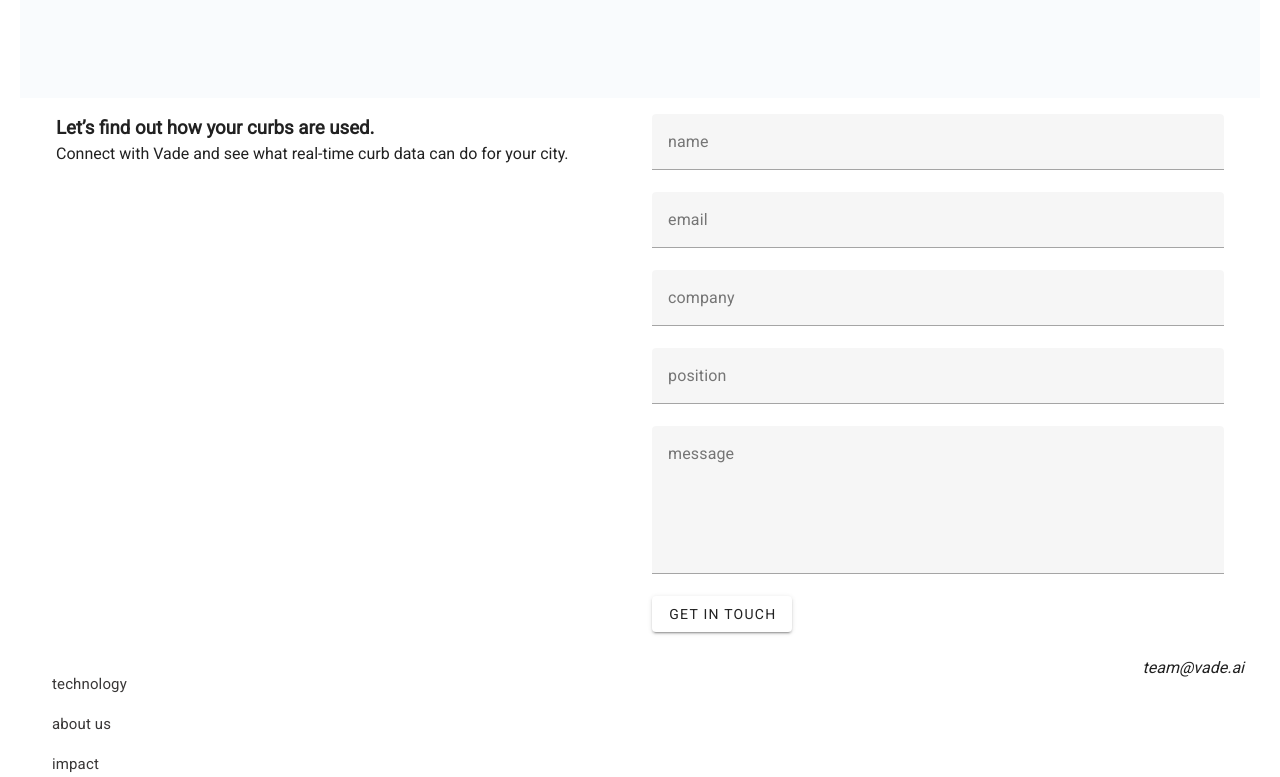
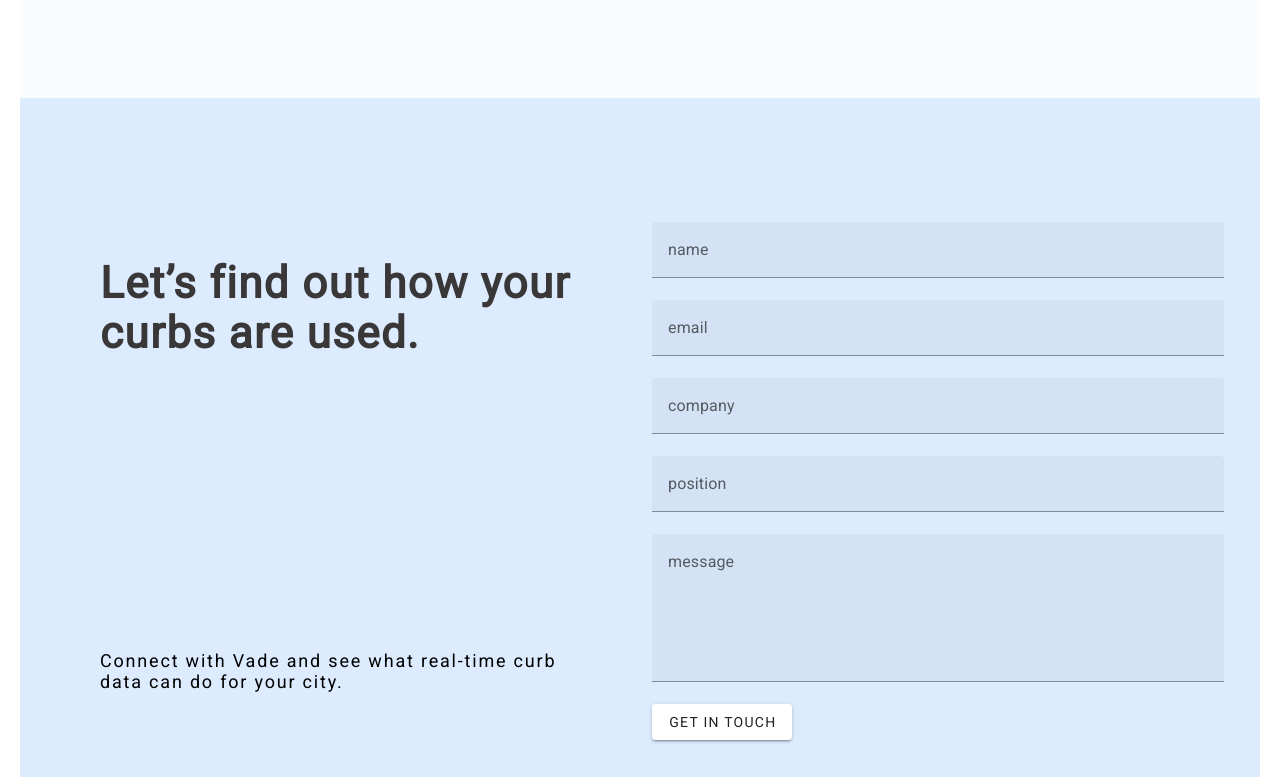
Before and after one commit to deadbeathd07/vade, a Vue app: page / in a window 1280 px wide. Shown: the part 5463-6240 px from the top of the page. Built offline with nearby package versions, Linux system fonts and the light colour scheme.

Commit message:
added typography design for layout

```diff
--- a/src/sections/home/FormSection.vue
+++ b/src/sections/home/FormSection.vue
@@ -1,10 +1,15 @@
 <template>
-	<v-sheet>
+	<v-sheet color="#ddebff" class="vade-py-27">
 		<v-container>
 			<v-row>
-				<v-col cols="6">
-					<h3>Let’s find out how your curbs are used.</h3>
-					<p>
+				<v-col
+					cols="6"
+					class="pt-12 pb-15 px-14 d-flex flex-column justify-space-between"
+				>
+					<h3 class="vade-h3 vade-lh-50 vade-ls-132 primary-title">
+						Let’s find out how your curbs are used.
+					</h3>
+					<p class="vade-h4 vade-lh-21 vade-ls-180">
 						Connect with Vade and see what real-time curb data can do for your
 						city.
 					</p>
@@ -24,8 +29,11 @@
 	</v-sheet>
 </template>
 
-<script>
-export default {};
-</script>
+<script setup></script>
 
-<style></style>
+<style>
+.vade-py-27 {
+	padding-top: 108px;
+	padding-bottom: 108px;
+}
+</style>
```
